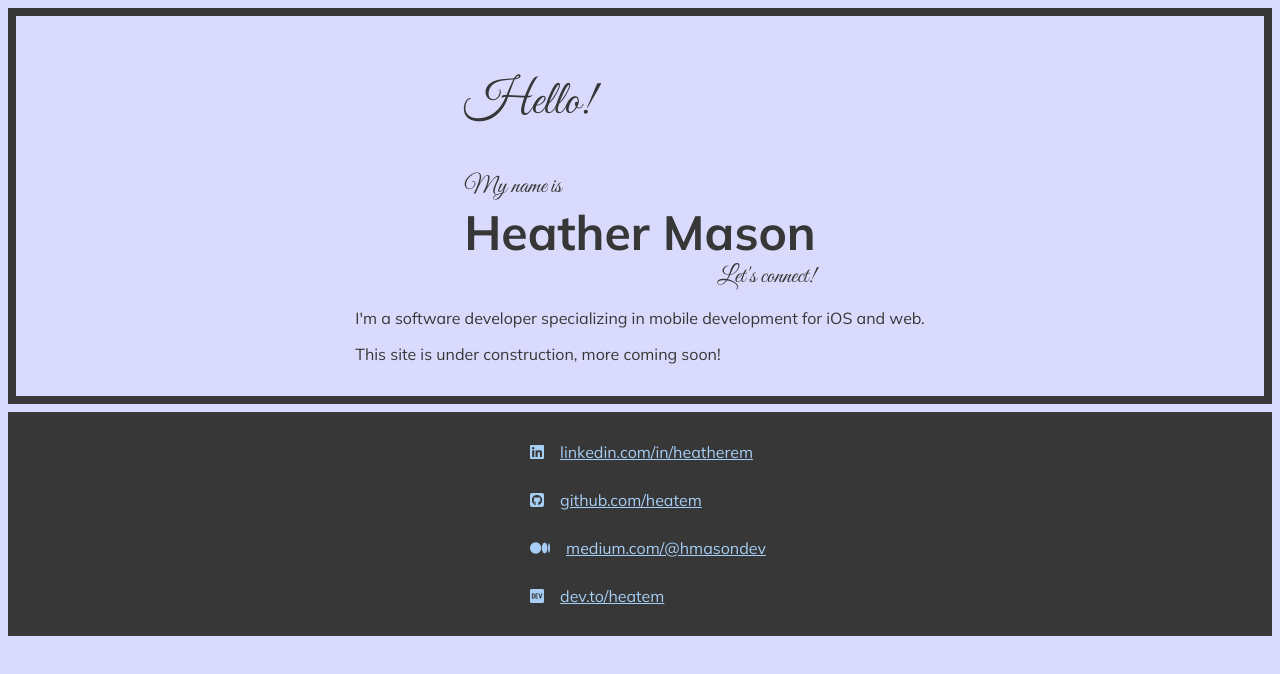
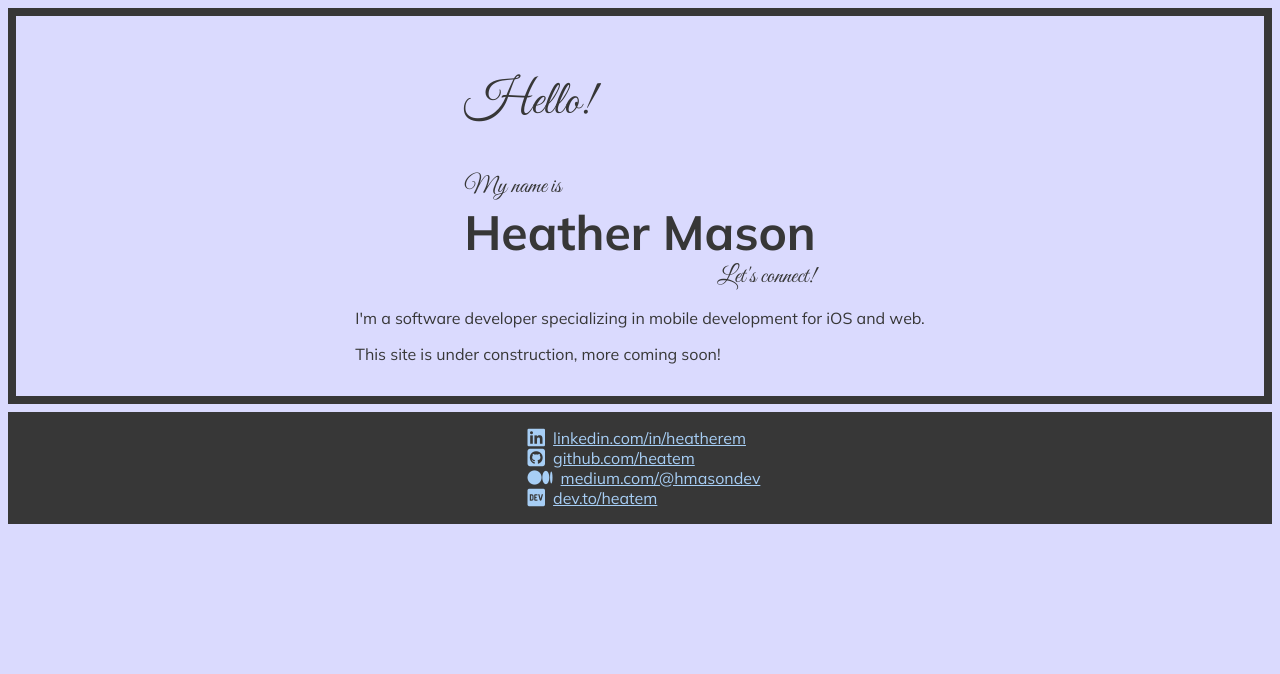
Before and after one commit to heatem/simpleHmasonDev, a plain HTML site: page index.html in a window 1280 px wide. Drawn offline with Linux system fonts and the light colour scheme.

Commit message:
style logos

```diff
--- a/index.html
+++ b/index.html
@@ -27,14 +27,13 @@
         <section id="social-links-section">
             <div class="section-content-container">
                 <!-- LinkedIn -->
-                <a href="linkedin.com/in/heatherem"><i class="fa-brands fa-linkedin"></i>linkedin.com/in/heatherem</a><br />
+                <a href="linkedin.com/in/heatherem"><i class="fa-brands fa-linkedin fa-lg"></i>linkedin.com/in/heatherem</a><br />
                 <!-- GitHub -->
-                <a href="https://github.com/heatem"><i class="fa-brands fa-square-github"></i>github.com/heatem</a><br />
-                <!-- <a href="https://github.com/heatem"><i class="fa-brands fa-github"></i>github.com/heatem</a><br /> -->
+                <a href="https://github.com/heatem"><i class="fa-brands fa-square-github fa-lg"></i>github.com/heatem</a><br />
                 <!-- Medium -->
-                <a href="https://medium.com/@hmasondev"><i class="fa-brands fa-medium"></i>medium.com/@hmasondev</a><br />
+                <a href="https://medium.com/@hmasondev"><i class="fa-brands fa-medium fa-lg"></i>medium.com/@hmasondev</a><br />
                 <!-- Dev.to -->
-                <a href="https://dev.to/heatem"><i class="fa-brands fa-dev"></i>dev.to/heatem</a><br />
+                <a href="https://dev.to/heatem"><i class="fa-brands fa-dev fa-lg"></i>dev.to/heatem</a><br />
             </div>
         </section>
     </body>
--- a/style.css
+++ b/style.css
@@ -30,7 +30,7 @@ a:focus, a:hover {
 }
 
 .fa-brands {
-    margin: 1rem;
+    margin: 0.5rem;
 }
 
 #intro-section {
```
